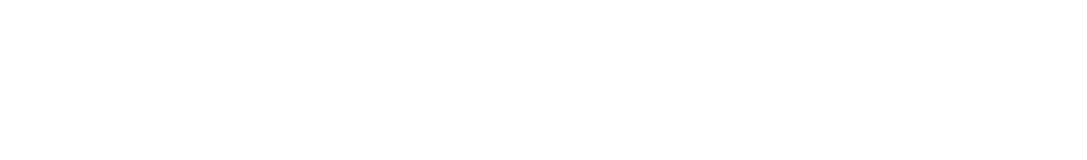
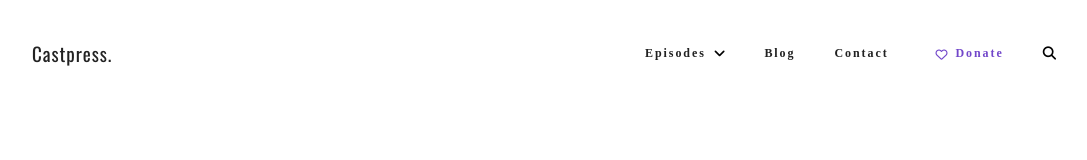
Before and after one commit to mrDark315/CastPress, a plain HTML site: page index.html in a window 1280 px wide. Shown: the whole page, without its empty margins (96-1183 px from the left). Drawn offline with nearby package versions, Linux system fonts and the light colour scheme; files that its build step writes are made by us from their sources.

Commit message:
home header done

```diff
--- a/index.html
+++ b/index.html
@@ -5,8 +5,18 @@
     <meta name="viewport" content="width=device-width, initial-scale=1.0">
     <title>CastPress</title>
     <link rel="stylesheet" href="css/main.min.css">
+    <script src="https://kit.fontawesome.com/58ba86d5da.js" crossorigin="anonymous"></script>
 </head>
 <body>
-    <div></div>
+    <header>
+        <h1>Castpress.</h1>
+        <div>
+            <a href="#">Episodes<button type="button"><i class="fa-solid fa-angle-down"></i></button></a>
+            <a href="#">Blog</a>
+            <a href="#">Contact</a>
+            <a href="#" id="donate"><i class="fa-regular fa-heart"></i>Donate</a>
+            <button type="button"><i class="fa-solid fa-magnifying-glass"></i></button>
+        </div>
+    </header>
 </body>
 </html>
--- /dev/null
+++ b/scss/_home.scss
@@ -0,0 +1,46 @@
+header {
+    display: flex;
+    justify-content: space-between;
+    align-items: center;
+    margin: 0 10%;
+    margin-top: 39px;
+    color: $main-color-primary;
+
+    h1 {
+        font-family: Oswald;
+        font-size: 19px;
+        font-weight: 400;
+        letter-spacing: 0.95px;
+    }
+
+    div {
+        display: flex;
+        justify-content: space-between;
+        align-items: center;
+        font-size: $font-size-h6;
+        font-weight: $font-bold;
+        letter-spacing: $font-letter-spacing-h6;
+
+        a {
+            margin-right: 39px;
+            color: $main-color-primary;
+            text-decoration: none;
+
+            i {
+                vertical-align: bottom;
+                margin-left: 8px;
+            }
+        }
+
+        #donate {
+            color: $main-color-accent;
+
+            i {margin-right: 6px;}
+        }
+
+        button {
+            border: none;
+            background: none;
+        }
+    }
+}
--- a/scss/_vars.scss
+++ b/scss/_vars.scss
@@ -0,0 +1,35 @@
+// FONTS
+$font-source:'Source Serif 4', serif;
+
+$font-semi-bold: 400;
+$font-bold: 600;
+
+$font-size-h1: 26px;
+$font-size-h2: 21px;
+$font-size-h3: 18px;
+$font-size-h4: 16px;
+$font-size-h5: 14px;
+$font-size-h6: 12px;
+
+$font-line-height-h1: 32px;
+$font-line-height-h2: 25px;
+$font-line-height-h3: 25px;
+$font-line-height-h4: 25px;
+$font-line-height-h5: 25px;
+
+$font-paragraph-spacing-h3: 10px;
+$font-paragraph-spacing-h4: 10px;
+
+$font-letter-spacing-h6: 0.16em;
+
+// COLORS LIGHT THEME
+$main-color-primary: #222222;
+$main-color-accent: #7247CA;
+$main-color-hover: #58379B;
+
+$natural-color-dark-gray: #555555;
+$natural-color-gray: #979797;
+$natural-color-light-gray-01: #F5F5F7;
+$natural-color-light-gray-02: #EAEAEE;
+
+$service-color-error: #FF3636;
--- a/scss/main.scss
+++ b/scss/main.scss
@@ -1 +1,9 @@
+@import url('https://fonts.googleapis.com/css2?family=Oswald&family=Source+Serif+4:opsz,wght@8..60,400;8..60,600&display=swap');
+
 @import "vars";
+@import "home";
+
+* {
+    margin: 0;
+    padding: 0;
+}
```
